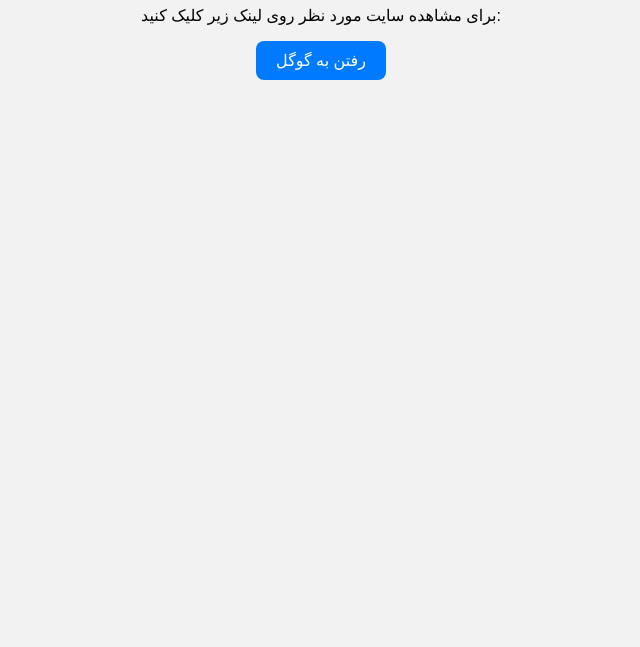
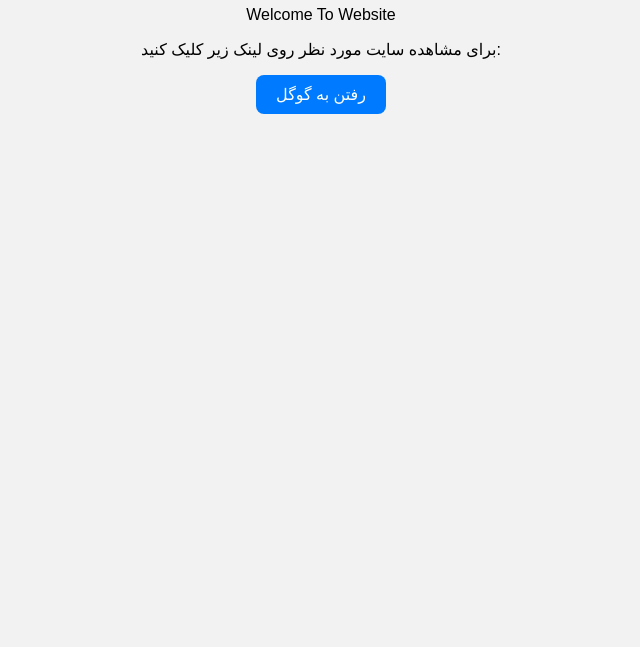
Before and after one commit to rezaitnet/app, a plain HTML site: page index.html in a window 1280 px wide. Shown: the part 153-800 px from the top of the page, without its empty margins (319-959 px from the left). Drawn offline with Linux system fonts and the light colour scheme.

Commit message:
Edit Line 20

```diff
--- a/index.html
+++ b/index.html
@@ -29,6 +29,7 @@
 </head>
 <body>
   <h1>خوش آمدید</h1>
+  <p>Welcome To Website</p>
   <p>برای مشاهده سایت مورد نظر روی لینک زیر کلیک کنید:</p>
   <a href="https://www.google.com" target="_blank">رفتن به گوگل</a>
 </body>
```
